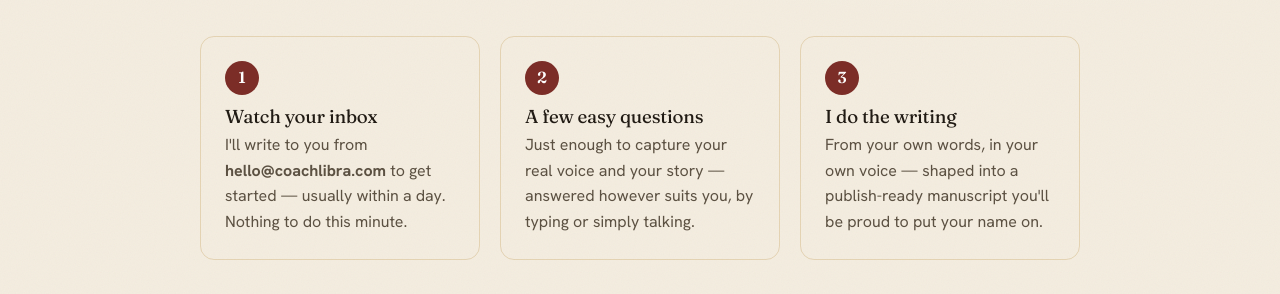
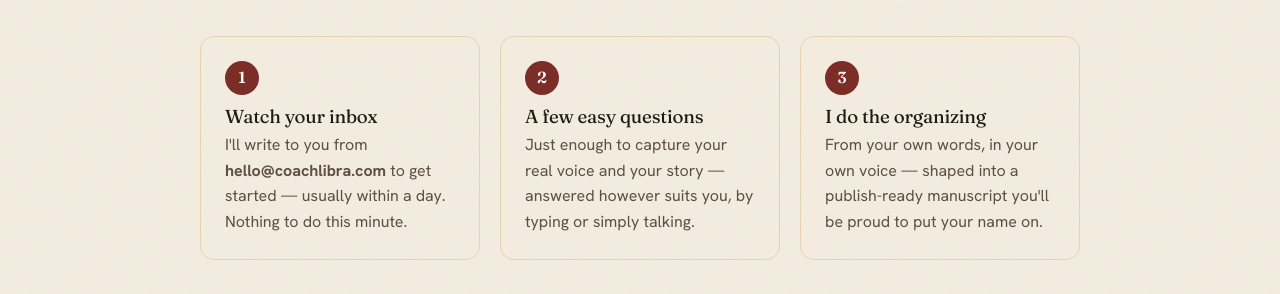
Before and after one commit to ajcrabill/coach-libra-website, a Jekyll site: the page built from thank-you.html, in a window 1280 px wide and 978 px high. Shown: the part 310-604 px from the top of the window. Built offline with Jekyll 4.4.1, drawn with Linux system fonts in a browser that asks for light colours.

Commit message:
site(thank-you): 'I do the organizing' (authorship framing)
🤖 Generated with [Claude Code](https://claude.com/claude-code)

Co-Authored-By: Claude Opus 4.8 (1M context) <noreply@anthropic.com>

```diff
--- a/thank-you.html
+++ b/thank-you.html
@@ -27,7 +27,7 @@ noindex: true
         </div>
         <div class="ty-step">
           <span class="ty-num">3</span>
-          <h3>I do the writing</h3>
+          <h3>I do the organizing</h3>
           <p>From your own words, in your own voice — shaped into a publish-ready manuscript you'll be proud to put your name on.</p>
         </div>
       </div>
```
